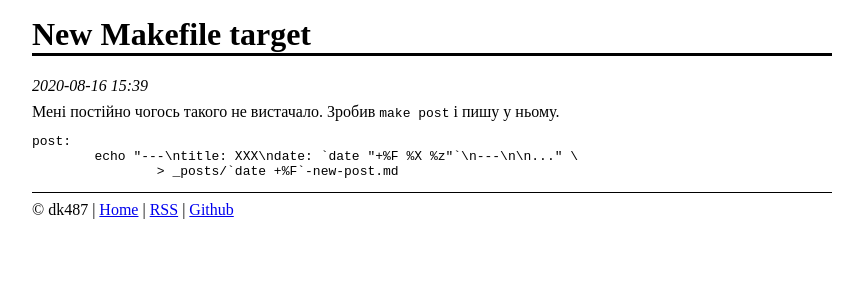
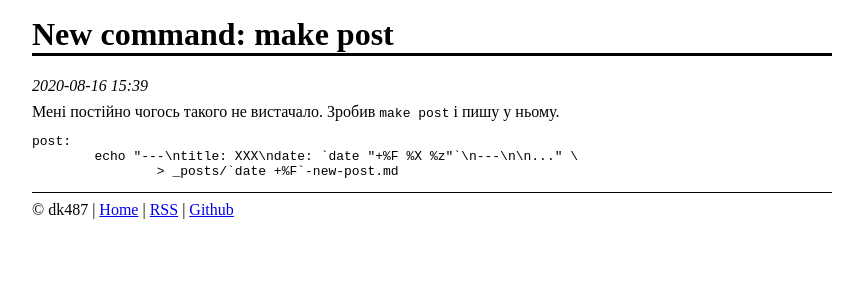
Before and after one commit to dk487/test.de.co.ua, a Jekyll site: the page built from _posts/2020-08-16-new-makefile-target.md, in a window 1280 px wide. Shown: the top 300 px of the page, without its empty margins (208-1071 px from the left). Built offline with Jekyll 4.4.1, drawn with Linux system fonts in a browser that asks for light colours.

Commit message:
I insists

```diff
--- a/_posts/2020-08-16-new-makefile-target.md
+++ b/_posts/2020-08-16-new-makefile-target.md
@@ -1,5 +1,5 @@
 ---
-title: New Makefile target
+title: 'New command: make post'
 date: 2020-08-16 18:39:33 +03:00
 ---
 
```
